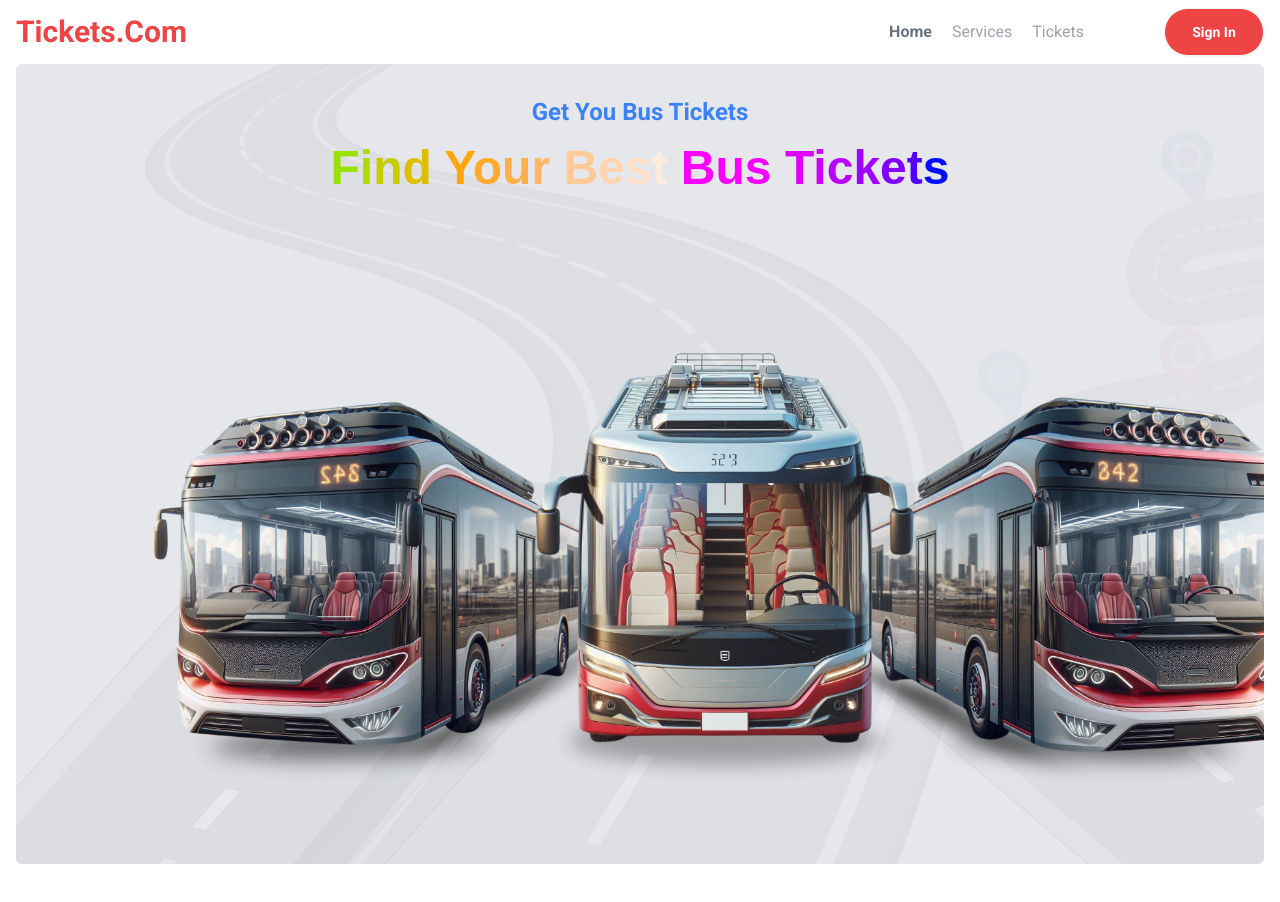
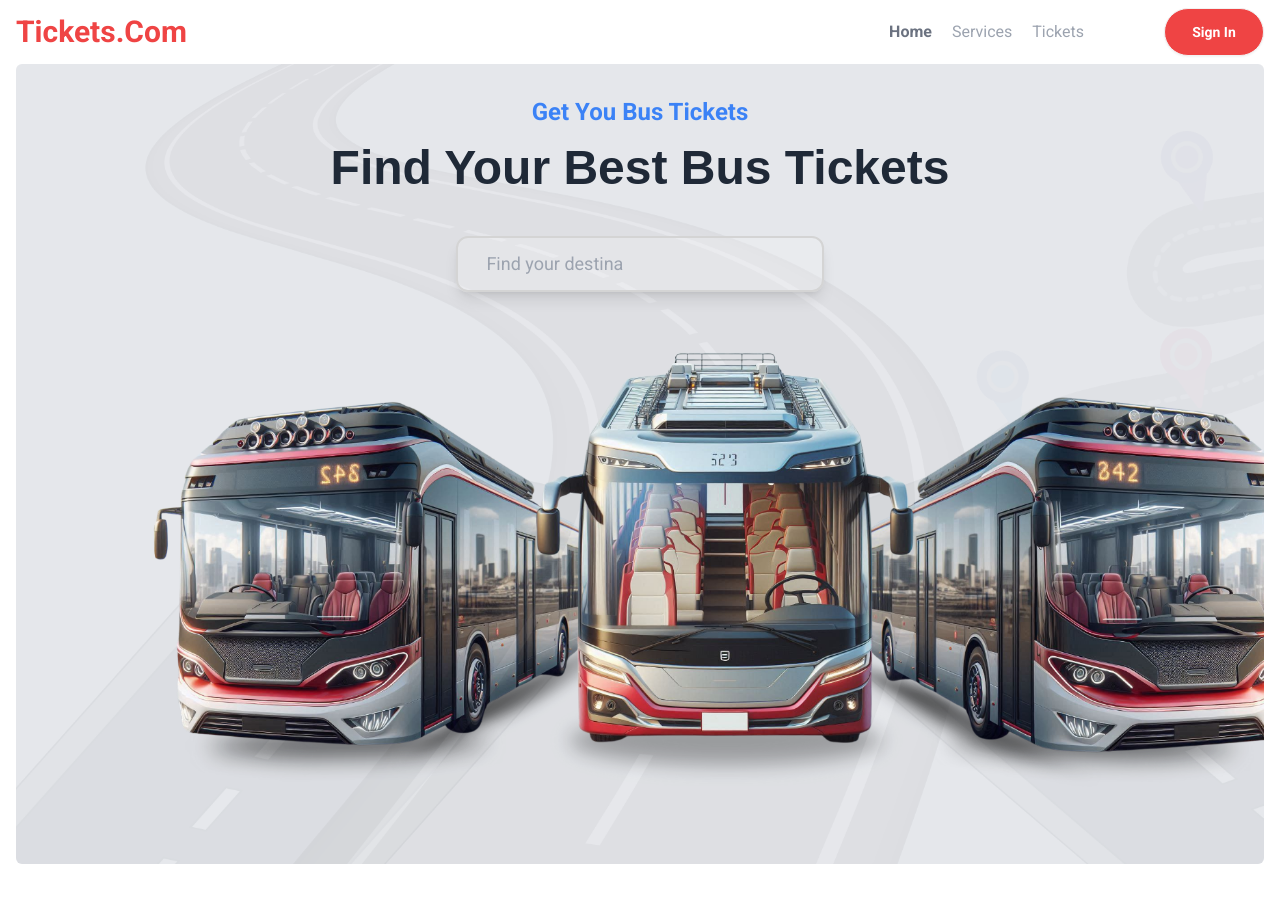
Before and after one commit to AshikurZaman01/Online-Bus-TIcket-Booking, a React (Vite) app: page / in a window 1280 px wide. Shown: the top 902 px of the page. Built offline with nearby package versions, Linux system fonts and the light colour scheme; a web font is replaced by a local one.

Commit message:
add searcBar in Hero

```diff
--- a/src/Components/Pages/HomePages/Hero/Hero.jsx
+++ b/src/Components/Pages/HomePages/Hero/Hero.jsx
@@ -2,6 +2,7 @@ import hero from '../../../../assets/images/herobg.png';
 import { motion } from 'framer-motion';
 import LeftTextAni from './LeftTextAni';
 import RightTextAni from './RightTextAni';
+import SearchBar from './SearchBar';
 
 const Hero = () => {
     const variants = {
@@ -27,6 +28,8 @@ const Hero = () => {
 
                 <RightTextAni />
 
+                <SearchBar />
+
             </motion.div>
         </div>
     );
--- a/src/Components/Pages/HomePages/Hero/RightTextAni.jsx
+++ b/src/Components/Pages/HomePages/Hero/RightTextAni.jsx
@@ -1,10 +1,7 @@
-import { motion } from 'framer-motion'
+import { motion } from 'framer-motion';
 
 const RightTextAni = () => {
-
     const text = "Find Your Best Bus Tickets";
-
-    const letters = text.split("");
 
     return (
         <motion.div
@@ -14,29 +11,12 @@ const RightTextAni = () => {
             className="absolute inset-0 flex justify-center items-start top-16 px-6 sm:px-12"
         >
             <div className="text-center">
-                <motion.h2 className="text-5xl mt-4 font-hero font-semibold">
-                    {letters.map((letter, index) => (
-                        <motion.span
-                            key={index}
-                            initial={{ color: 'rgb(255, 255, 255)' }}
-                            animate={{
-                                color: ['rgb(255, 255, 255)', 'rgb(255, 165, 0)', 'rgb(0, 255, 0)', 'rgb(0, 0, 255)', 'rgb(255, 0, 255)'],
-                            }}
-                            transition={{
-                                duration: 4,
-                                repeat: Infinity,
-                                repeatType: "loop",
-                                delay: index * 0.1,
-                                times: [0, 0.25, 0.5, 0.75, 1],
-                            }}
-                        >
-                            {letter}
-                        </motion.span>
-                    ))}
-                </motion.h2>
+                <h2 className="text-5xl mt-4 font-hero font-semibold">
+                    {text}
+                </h2>
             </div>
         </motion.div>
-    )
-}
+    );
+};
 
-export default RightTextAni
+export default RightTextAni;
--- /dev/null
+++ b/src/Components/Pages/HomePages/Hero/SearchBar.jsx
@@ -0,0 +1,63 @@
+import React, { useState, useEffect } from "react";
+import { motion } from "framer-motion";
+
+const SearchBar = () => {
+    const [placeholderText, setPlaceholderText] = useState("");
+    const [isDeleting, setIsDeleting] = useState(false);
+    const [charIndex, setCharIndex] = useState(0);
+    const [phraseIndex, setPhraseIndex] = useState(0);
+
+    const phrases = ["Search for a place", "Find your destination", "Explore locations"];
+    const typingSpeed = 100; // Speed for typing
+    const deletingSpeed = 50; // Speed for deleting
+    const pauseTime = 1000; // Pause before deleting or moving to the next phrase
+
+    useEffect(() => {
+        const currentPhrase = phrases[phraseIndex];
+        let timeout;
+
+        if (!isDeleting && charIndex < currentPhrase.length) {
+            // Typing
+            timeout = setTimeout(() => {
+                setPlaceholderText((prev) => prev + currentPhrase[charIndex]);
+                setCharIndex(charIndex + 1);
+            }, typingSpeed);
+        } else if (isDeleting && charIndex > 0) {
+            // Deleting
+            timeout = setTimeout(() => {
+                setPlaceholderText((prev) => prev.slice(0, -1));
+                setCharIndex(charIndex - 1);
+            }, deletingSpeed);
+        } else if (charIndex === currentPhrase.length && !isDeleting) {
+            // Pause after typing the full phrase
+            timeout = setTimeout(() => setIsDeleting(true), pauseTime);
+        } else if (isDeleting && charIndex === 0) {
+            // Move to the next phrase
+            setIsDeleting(false);
+            setPhraseIndex((prevIndex) => (prevIndex + 1) % phrases.length);
+        }
+
+        return () => clearTimeout(timeout);
+    }, [charIndex, isDeleting, phrases, phraseIndex]);
+
+    return (
+        <div>
+            <motion.div
+                initial={{ opacity: 0, y: 100, scale: 0.8 }}
+                animate={{ opacity: 1, y: 0, scale: 1 }}
+                transition={{ delay: 0.5, duration: 0.8 }}
+                className="w-full p-3 top-40 absolute z-50"
+            >
+                <div className="w-[30%] mx-auto bg-neutral-50/20 border-2 border-neutral-300 shadow-lg rounded-xl">
+                    <input
+                        type="text"
+                        placeholder={placeholderText}
+                        className="w-full p-3 text-lg outline-none bg-transparent px-7"
+                    />
+                </div>
+            </motion.div>
+        </div>
+    );
+};
+
+export default SearchBar;
```
